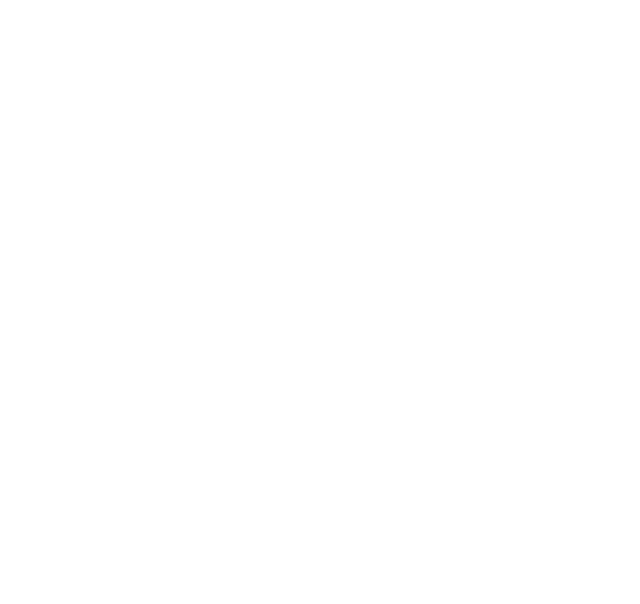
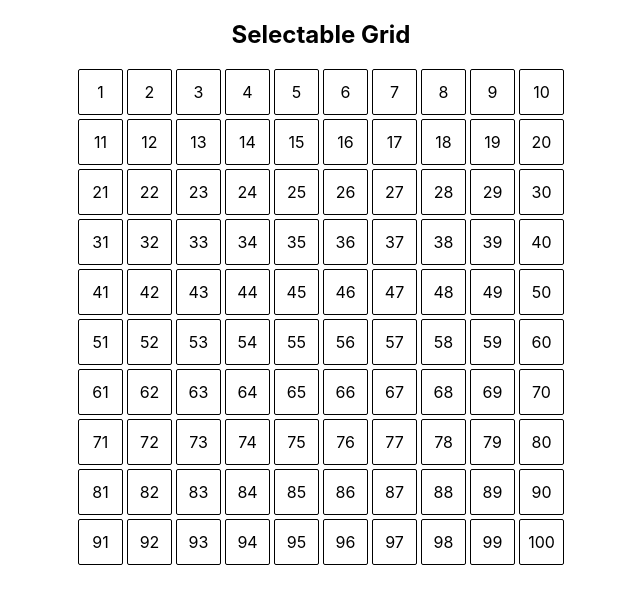
Before and after one commit to jeet1desai/machine-coding-project, a React (Create React App) app: page /selectable-grid in a window 1280 px wide. Before the commit this address had no page. Shown: the top 604 px of the page, without its empty margins (319-959 px from the left). Built offline with nearby package versions, Linux system fonts and the light colour scheme.

Commit message:
progress bar and selectable grid

```diff
--- a/src/App.css
+++ b/src/App.css
@@ -211,3 +211,42 @@
   width: 500px;
   outline: none;
 }
+
+.progress-bar {
+  width: 300px;
+  height: 30px;
+  background-color: #f1dddd;
+  position: relative;
+  overflow: hidden;
+  border-radius: 50px;
+  margin: 50px;
+}
+
+.progress-bar-fill {
+  position: absolute;
+  height: 100%;
+  width: 100%;
+  background-color: aquamarine;
+}
+
+.grid {
+  display: grid;
+  grid-template-columns: repeat(var(--cols, 10), 45px);
+  grid-template-rows: repeat(var(-rows, 10), 35px);
+  row-gap: 4px;
+  column-gap: 4px;
+  user-select: none;
+}
+
+.box {
+  padding: 12px;
+  display: flex;
+  justify-content: center;
+  align-items: center;
+  border: 1px solid black;
+  border-radius: 2px;
+}
+
+.box.active {
+  background-color: aliceblue;
+}
--- a/src/App.js
+++ b/src/App.js
@@ -13,6 +13,8 @@ import RealTime from "./RealTime";
 import CustomHook from "./CustomHook";
 import Kanban from "./Kanbans";
 import Watch from "./Watch";
+import ProgressBar from "./ProgressBar";
+import SelectableGrid from "./SelectableGrid";
 
 function App() {
   return (
@@ -30,6 +32,8 @@ function App() {
         <Route path="/custom-hook" element={<CustomHook />}></Route>
         <Route path="/kanban" element={<Kanban />}></Route>
         <Route path="/watch" element={<Watch />}></Route>
+        <Route path="/selectable-grid" element={<SelectableGrid />}></Route>
+        <Route path="/progress-bar" element={<ProgressBar />}></Route>
       </Routes>
     </div>
   );
--- a/src/Home/index.jsx
+++ b/src/Home/index.jsx
@@ -37,6 +37,12 @@ const Home = () => {
           <Link to="/watch">Watch - Timer</Link>
         </li>
         <li>
+          <Link to="/selectable-grid">Selectable Grid</Link>
+        </li>
+        <li>
+          <Link to="/progress-bar">Progress Bar</Link>
+        </li>
+        <li>
           <Link to="/custom-hook">Custom Hook</Link>
         </li>
       </ul>
--- a/src/JS/index.html
+++ b/src/JS/index.html
@@ -4,6 +4,7 @@
     <meta charset="UTF-8" />
     <meta name="viewport" content="width=device-width, initial-scale=1.0" />
     <title>Document</title>
+    <link rel="stylesheet" href="style.css" />
   </head>
   <body>
     <input type="text" placeholder="Debounce" />
--- /dev/null
+++ b/src/Kanbans/index.jsx
@@ -0,0 +1,23 @@
+import React from "react";
+
+/*
+{ todo, completed, progress }
+{
+  [category] : [{
+    id: string
+    title: string
+  }]
+}
+
+{
+  id: string
+  title: string
+  category: todo | completed | progress
+}
+*/
+
+const Kanban = () => {
+  return <div></div>;
+};
+
+export default Kanban;
--- /dev/null
+++ b/src/ProgressBar/index.jsx
@@ -0,0 +1,27 @@
+import React, { useEffect, useRef, useState } from "react";
+
+const ProgressBar = () => {
+  const [progress, setProgress] = useState(0);
+  let timer = useRef();
+  let timerRef = useRef(0);
+
+  useEffect(() => {
+    timer.current = setInterval(() => {
+      setProgress((t) => t + 1);
+      timerRef.current += 1;
+      if (timerRef.current === 100) {
+        clearInterval(timer.current);
+      }
+    }, 1000);
+
+    return () => clearInterval(timer.current);
+  }, []);
+
+  return (
+    <div className="progress-bar">
+      <div className="progress-bar-fill" style={{ transform: `translate(${progress - 100}%)` }}></div>
+    </div>
+  );
+};
+
+export default ProgressBar;
--- /dev/null
+++ b/src/SelectableGrid/index.jsx
@@ -0,0 +1,69 @@
+import React, { useState } from "react";
+
+const SelectableGrid = () => {
+  return (
+    <div>
+      <h2>Selectable Grid</h2>
+      <Grid rows={10} cols={10}></Grid>
+    </div>
+  );
+};
+
+const Grid = ({ rows, cols }) => {
+  const [isMouseDown, setMouseDown] = useState(false);
+  const [selectedBox, setSelectedBox] = useState([]);
+
+  const handleMouseUp = () => {
+    setMouseDown(false);
+  };
+
+  const handleMouseDown = (boxNumber) => {
+    setMouseDown(true);
+    setSelectedBox([boxNumber]);
+  };
+
+  const handleMouseEnter = (boxNumber) => {
+    if (isMouseDown) {
+      const startBox = selectedBox[0];
+      const endBox = boxNumber;
+
+      const startRow = Math.floor((startBox - 1) / cols);
+      const startCol = (startBox - 1) % cols;
+      const endRow = Math.floor((endBox - 1) / cols);
+      const endCol = (endBox - 1) % cols;
+
+      const minRow = Math.min(startRow, endRow);
+      const maxRow = Math.max(startRow, endRow);
+      const minCol = Math.min(startCol, endCol);
+      const maxCol = Math.max(startCol, endCol);
+
+      const selected = [];
+      for (let i = minRow; i <= maxRow; i++) {
+        for (let j = minCol; j <= maxCol; j++) {
+          selected.push(i * cols + j + 1);
+        }
+      }
+
+      setSelectedBox(selected);
+    }
+  };
+
+  return (
+    <div className="grid" style={{ "--rows": rows, "--cols": cols }} onMouseUp={handleMouseUp}>
+      {[...Array(rows * cols).keys()].map((_, i) => {
+        return (
+          <div
+            key={i}
+            className={`box ${selectedBox.includes(i + 1) ? "active" : ""}`}
+            onMouseDown={() => handleMouseDown(i + 1)}
+            onMouseEnter={() => handleMouseEnter(i + 1)}
+          >
+            {i + 1}
+          </div>
+        );
+      })}
+    </div>
+  );
+};
+
+export default SelectableGrid;
```
Also changed, not shown: src/JS/style.css (added).
